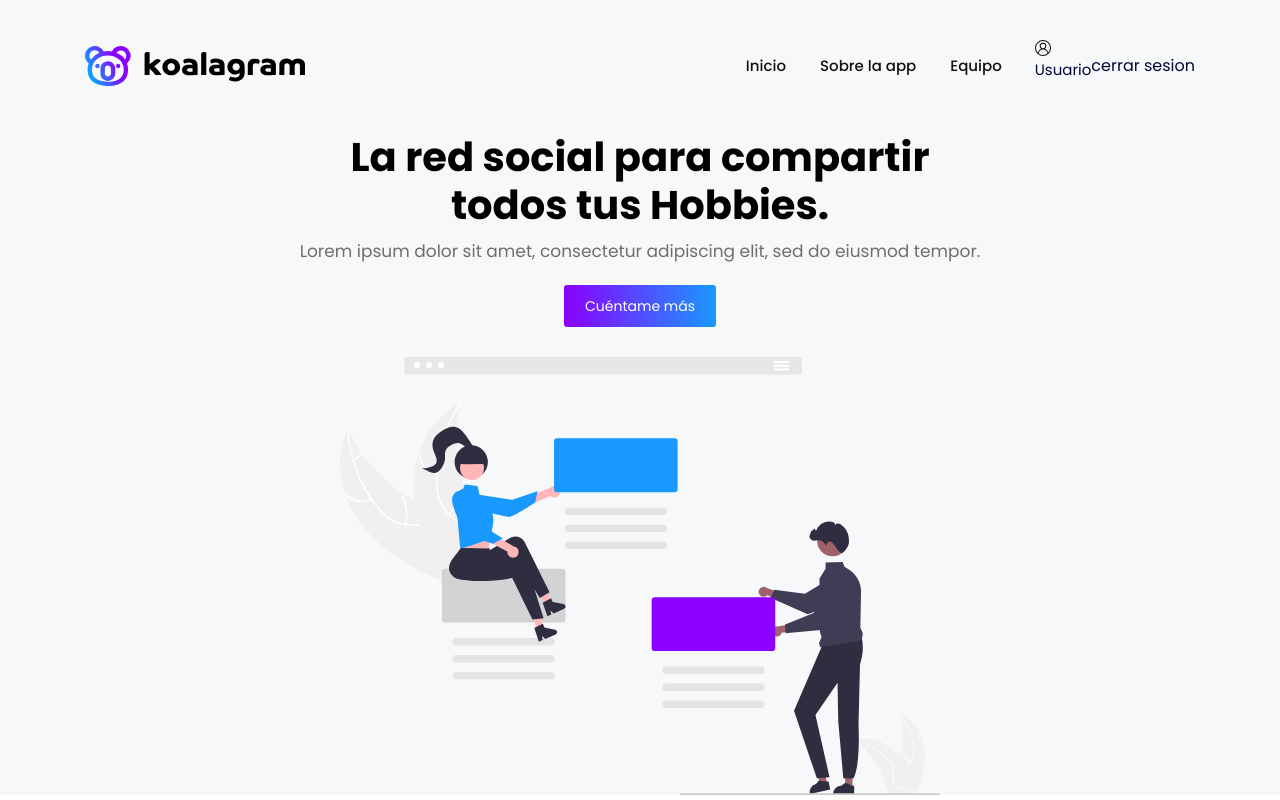
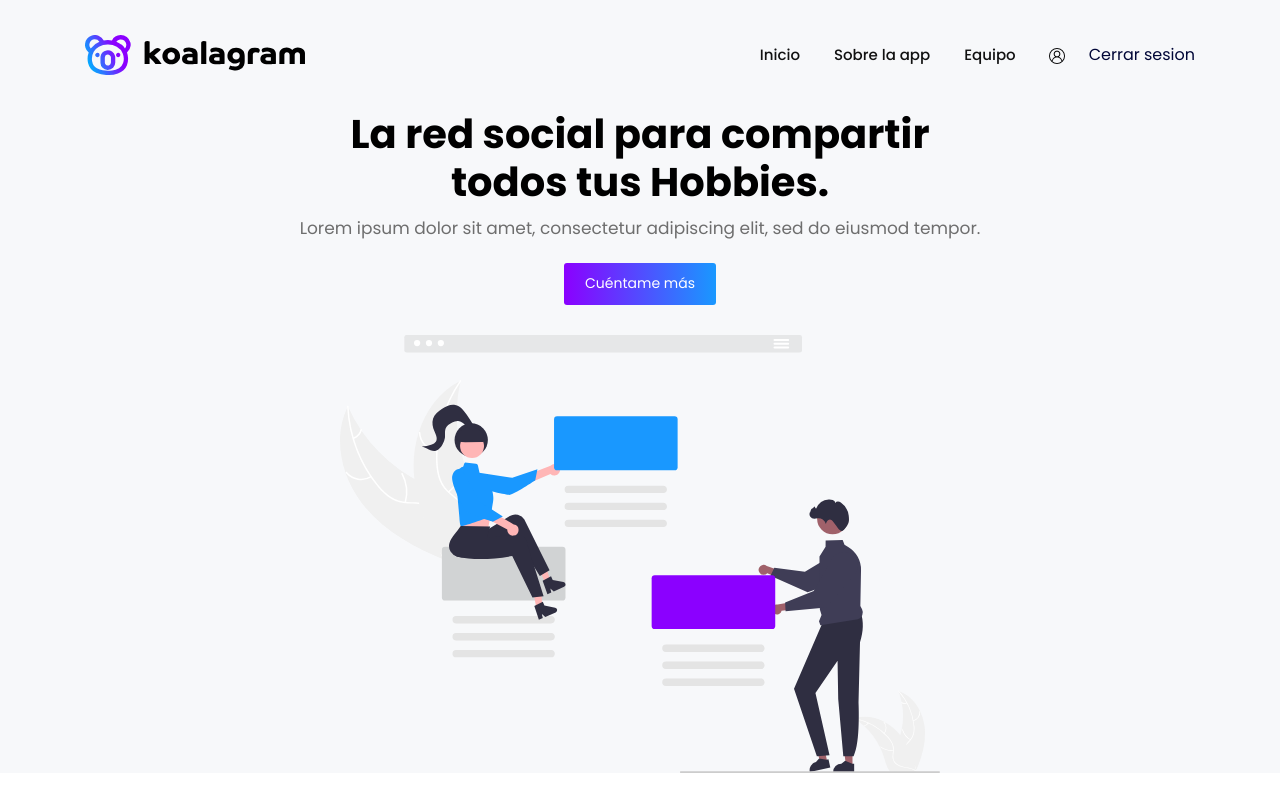
Before and after one commit to Adr1995/fronted-koalas, an Angular app: page / in a window 1280 px wide. Shown: the top 800 px of the page. Built offline with nearby package versions, Linux system fonts and the light colour scheme; sample sign-in values are in the browser's storage.

Commit message:
[FTR] Añadido guard para controlar que el usuario haya iniciado sesión

```diff
--- a/src/app/app-routing.module.ts
+++ b/src/app/app-routing.module.ts
@@ -5,13 +5,18 @@ import { LandingComponent } from './components/landing/landing.component';
 import { LoginComponent } from './components/login-component/login.component';
 import { ProfileComponent } from './components/profile/profile.component';
 import { SignupComponent } from './components/signup/signup.component';
+import { AuthGuard } from './guards/auth.guard';
 
 
 const routes: Routes = [
   { path: '', component: LandingComponent },
   { path: 'login', component: LoginComponent },
   { path: 'signup', component: SignupComponent },
-  { path: 'profile', component: ProfileComponent },
+  {
+    path: 'profile',
+    component: ProfileComponent,
+    canActivate : [ AuthGuard]
+  },
 ];
 
 @NgModule({
--- a/src/app/components/header/header.component.html
+++ b/src/app/components/header/header.component.html
@@ -41,17 +41,17 @@
 
           <li *ngIf="logged" class="nav-item pl-4 pl-lg-3">
             <a href="/profile">
-              <div class="profile">
+              <div class="profile mr-4">
                 <div>
                   <img src="../../../assets/images/user.png" alt="user">
                 </div>
-                <div>
+                <!-- <div>
                   <p>Usuario</p>
-                </div>
+                </div> -->
               </div>
             </a>
           </li>
-          <li *ngIf="logged"> <a href="#" (click)="cerrarSesion()">cerrar sesion</a></li>
+          <li *ngIf="logged"> <a href="#" (click)="cerrarSesion()">Cerrar sesion</a></li>
         </ul>
       </div>
     </div>
--- a/src/app/components/login-component/login.component.ts
+++ b/src/app/components/login-component/login.component.ts
@@ -47,7 +47,6 @@ login(){
       localStorage.setItem('user', res.user);
       this.router.navigateByUrl('/')
       this.toastr.success("Has iniciado sesión correctamente");
-      window.location.reload();
     })
     .catch(err => {
       if (err.response.status === 404 || err.response.status === 401 ){
--- a/src/app/components/profile/profile.component.ts
+++ b/src/app/components/profile/profile.component.ts
@@ -12,12 +12,14 @@ import { UserService } from 'src/app/services/user.service';
 export class ProfileComponent implements OnInit {
   currentUser: any;
   user : Users[] = [];
+  logged : boolean = false
 
   constructor(
     private userService: UserService,
     private authService: AuthService,
     private toastr: ToastrService,
   ) {
+
     // console.log(this.user);
     // this.loadData();
     // if ( localStorage.getItem('user')){
@@ -29,11 +31,9 @@ export class ProfileComponent implements OnInit {
     //     this.currentUser = user;
     //   })
     // }
-    let logged : boolean = false
-
 
     if(localStorage.getItem('token')){
-      logged = true;
+      this.logged = true;
       console.log("tengo un token")
       this.userService.getUserInfo()
         .then(resultados => {
--- /dev/null
+++ b/src/app/guards/auth.guard.ts
@@ -0,0 +1,35 @@
+import { Injectable } from '@angular/core';
+import { ActivatedRouteSnapshot, CanActivate, Router, RouterStateSnapshot, UrlTree } from '@angular/router';
+import { Observable } from 'rxjs';
+import { AuthService } from '../services/auth.service';
+
+@Injectable({
+  providedIn: 'root'
+})
+export class AuthGuard implements CanActivate {
+
+  constructor(
+    private router: Router,
+    private authService : AuthService
+  ){}
+
+  canActivate(
+    route: ActivatedRouteSnapshot,
+    state: RouterStateSnapshot): boolean | Promise<boolean>{
+
+      if(localStorage.getItem('token')) {
+        return this.authService.getCurrentUser()
+          .then(user => {
+            if (user === null) {
+              return this.router.navigateByUrl('/login')
+            } else {
+              return true;
+            }
+          })
+      } else {
+        this.router.navigateByUrl('/login');
+        return false;
+      }
+  }
+
+}
```
Also changed, not shown: 1 other file (tests, documents, lock files or other folders).
